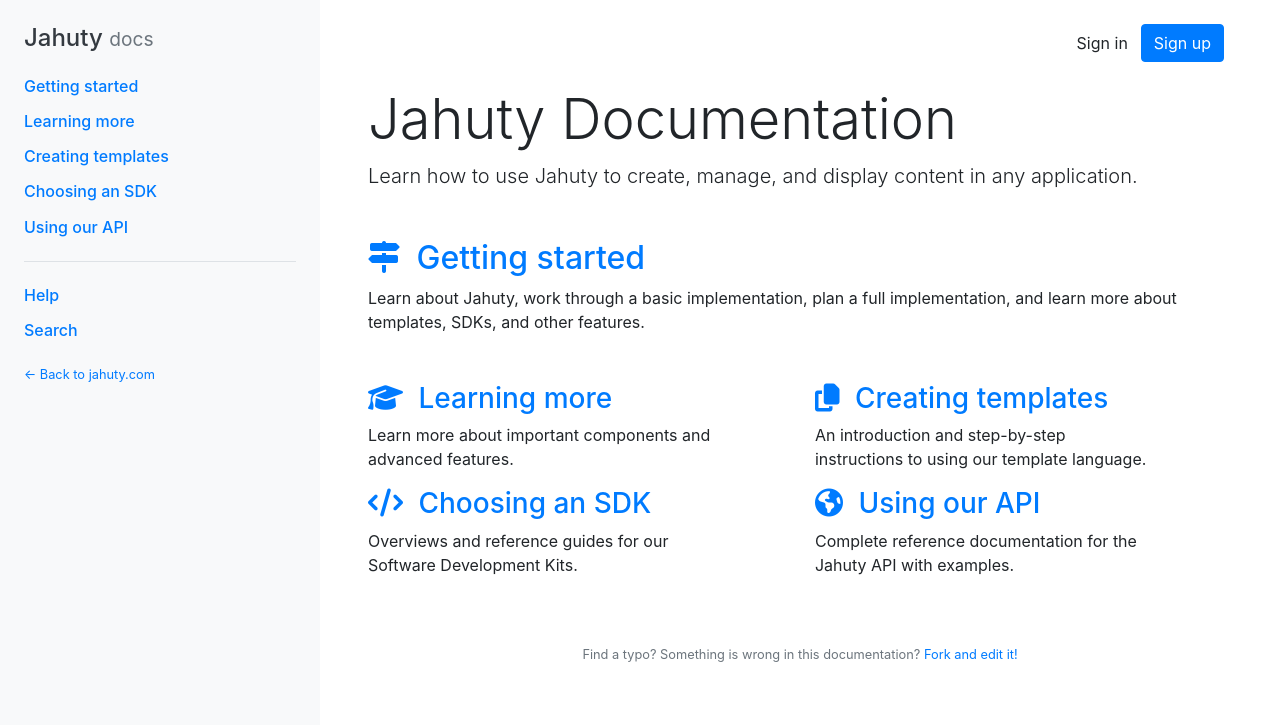
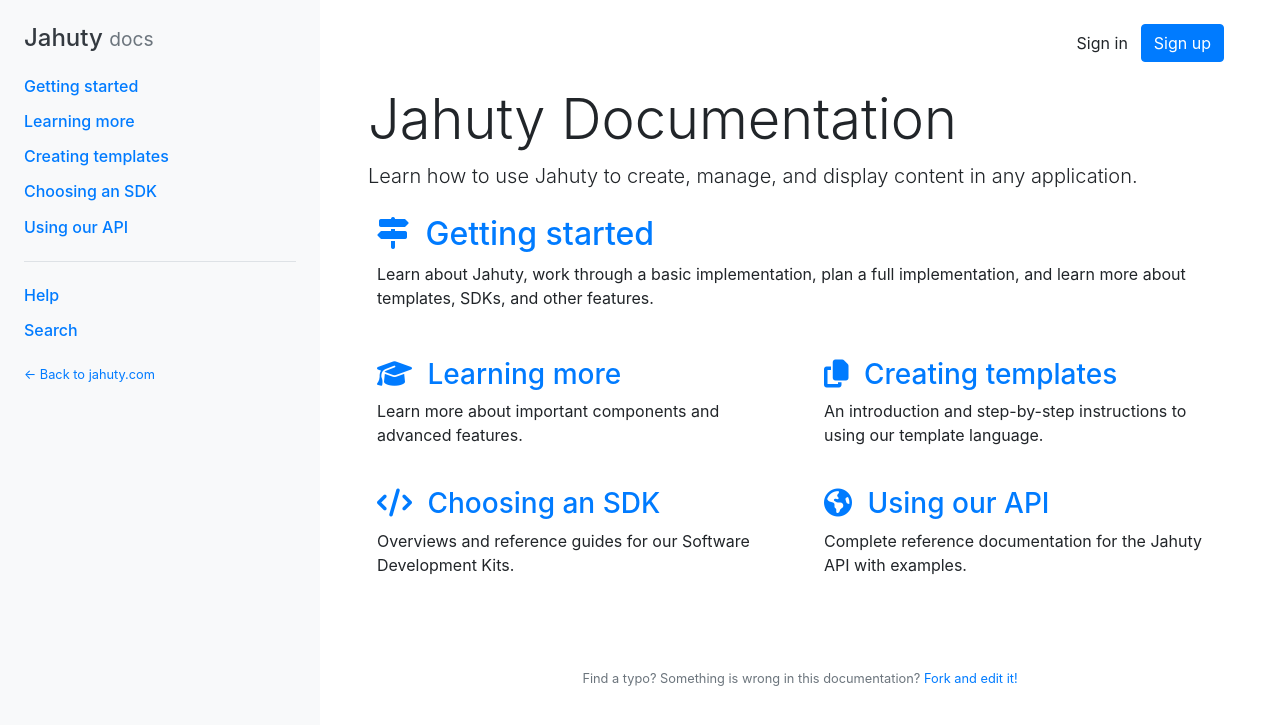
Before and after one commit to jahuty/documentation, a Jekyll site: the page built from index.md, in a window 1280 px wide. Shown: the top 725 px of the page. Built offline with Jekyll 4.4.1, drawn with Linux system fonts in a browser that asks for light colours; nearby versions of some CDN libraries.

Commit message:
Change markup to use padding not column width and offset

```diff
--- a/index.md
+++ b/index.md
@@ -6,15 +6,18 @@ keywords    : [documentation, docs]
 
 {% include heading.html title="Jahuty Documentation" lead="Learn how to use Jahuty to create, manage, and display content in any application." %}
 
-<h2 class="mt-5">
-  <a href="{% link getting-started.md %}"><i class="fas fa-map-signs mr-2"></i> Getting started</a>
-</h2>
-<p class="mb-5">
-  Learn about Jahuty, work through a basic implementation, plan a full implementation, and learn more about templates, SDKs, and other features.
-</p>
-
+<div class="row mb-4">
+  <div class="col px-4 pb-4">
+    <h2>
+      <a href="{% link getting-started.md %}"><i class="fas fa-map-signs mr-2"></i> Getting started</a>
+    </h2>
+    <p class="mb-0">
+      Learn about Jahuty, work through a basic implementation, plan a full implementation, and learn more about templates, SDKs, and other features.
+    </p>
+  </div>
+</div>
 <div class="row mb-5">
-  <div class="col-md-5">
+  <div class="col-md-6 px-4 pb-4">
     <h3>
       <a href="{% link components/overview.md %}"><i class="fas fa-graduation-cap mr-2"></i> Learning more</a>
     </h3>
@@ -22,7 +25,7 @@ keywords    : [documentation, docs]
       Learn more about important components and advanced features.
     </p>
   </div>
-  <div class="col-md-5 offset-md-1">
+  <div class="col-md-6 px-4 pb-4">
     <h3>
       <a href="{% link liquid/introduction.md %}"><i class="fas fa-copy mr-2"></i> Creating templates</a>
     </h3>
@@ -30,7 +33,7 @@ keywords    : [documentation, docs]
       An introduction and step-by-step instructions to using our template language.
     </p>
   </div>
-  <div class="col-md-5">
+  <div class="col-md-6 px-4 pb-4">
     <h3>
       <a href="{% link sdks.md %}"><i class="fas fa-code mr-2"></i> Choosing an SDK</a>
     </h3>
@@ -38,7 +41,7 @@ keywords    : [documentation, docs]
       Overviews and reference guides for our Software Development Kits.
     </p>
   </div>
-  <div class="col-md-5 offset-md-1">
+  <div class="col-md-6 px-4 pb-4">
     <h3>
       <a href="{% link api.html %}"><i class="fas fa-globe-americas mr-2"></i> Using our API</a>
     </h3>
```
Also changed, not shown: components/overview.md (+6 -6 lines).
